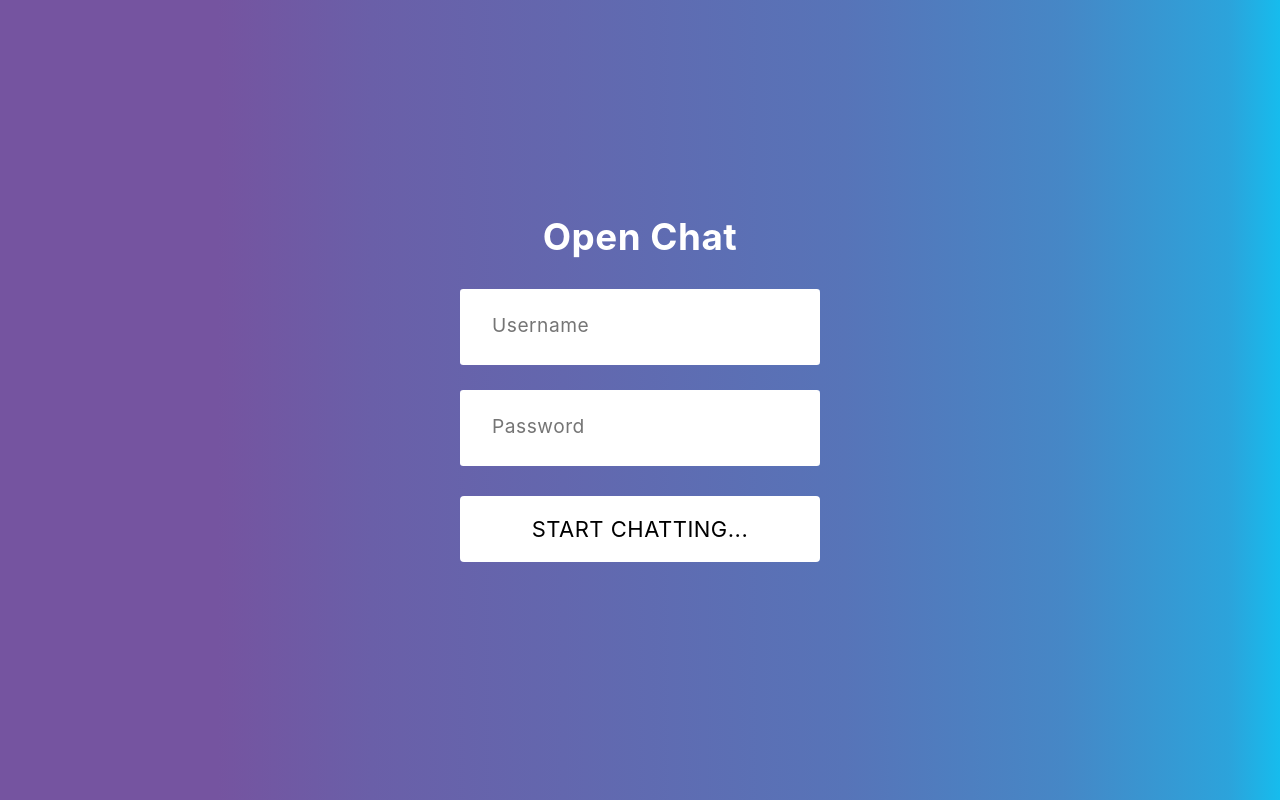
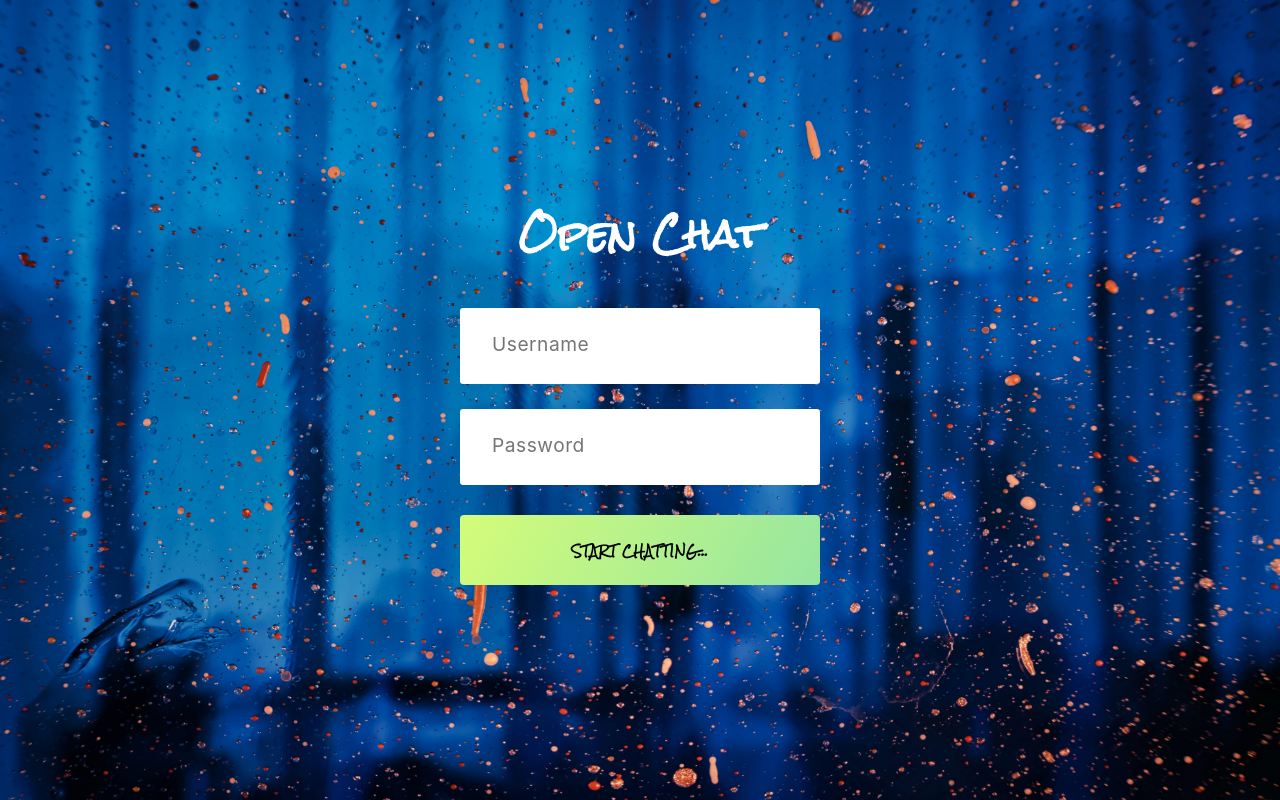
Before and after one commit to bishalr0y/open-chat, a React (Create React App) app: page / in a window 1280 px wide. Built offline with nearby package versions, Linux system fonts and the light colour scheme.

Commit message:
improve looks of login form

```diff
--- a/public/index.html
+++ b/public/index.html
@@ -3,6 +3,12 @@
   <head>
     <meta charset="utf-8" />
     <link rel="icon" href="favicon.ico" />
+    <link rel="preconnect" href="https://fonts.googleapis.com" />
+    <link rel="preconnect" href="https://fonts.gstatic.com" crossorigin />
+    <link
+      href="https://fonts.googleapis.com/css2?family=Rock+Salt&display=swap"
+      rel="stylesheet"
+    />
     <meta name="viewport" content="width=device-width, initial-scale=1" />
     <meta name="theme-color" content="#000000" />
     <meta
@@ -15,6 +21,5 @@
   <body>
     <noscript>You need to enable JavaScript to run this app.</noscript>
     <div id="root"></div>
-
   </body>
 </html>
--- a/src/App.css
+++ b/src/App.css
@@ -216,9 +216,10 @@
 
   .wrapper {
     height: 100vh;
-      width: 100%;
-    background: rgb(117,84,160);
-    background: linear-gradient(90deg, rgba(117,84,160,1) 7%, rgba(117,84,160,1) 17%, rgba(106,95,168,1) 29%, rgba(99,103,174,1) 44%, rgba(87,116,184,1) 66%, rgba(70,135,198,1) 83%, rgba(44,163,219,1) 96%, rgba(22,188,237,1) 100%, rgba(0,212,255,1) 100%);
+    width: 100%;
+    background-image: url(assets/background.jpg);
+    background-repeat: no-repeat;
+    background-size: cover;
     display: flex;
     justify-content: center;
     align-items: center;
@@ -249,13 +250,14 @@
     color: white;
     margin-bottom: 30px;
     width: 100%;
-    font-size: 2.3em;;
+    font-size: 2.3em;
+    font-family: 'Rock Salt', cursive;
   }
 
   .button {
     border-radius: 4px;
     border: none;
-    background-color: white;
+    background-image: linear-gradient(120deg, #d4fc79 0%, #96e6a1 100%);
     color: black;
     text-align: center;
     text-transform: uppercase;
@@ -272,6 +274,9 @@
     display: inline-block;
     position: relative;
     transition: 0.4s;
+    font-family: 'Rock Salt', cursive;
+    font-size: 12px;
+    font-weight: bolder;
   }
   .button span:after {
     content: '\00bb';
```
Also changed, not shown: src/assets/background.jpg (added).
